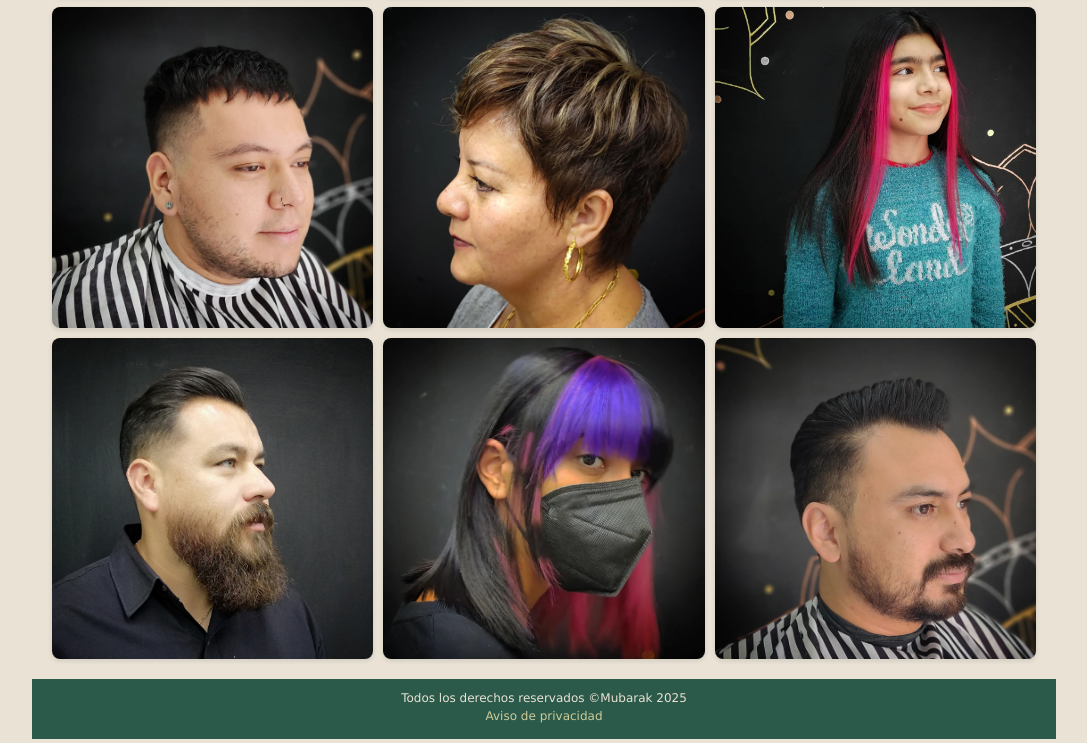
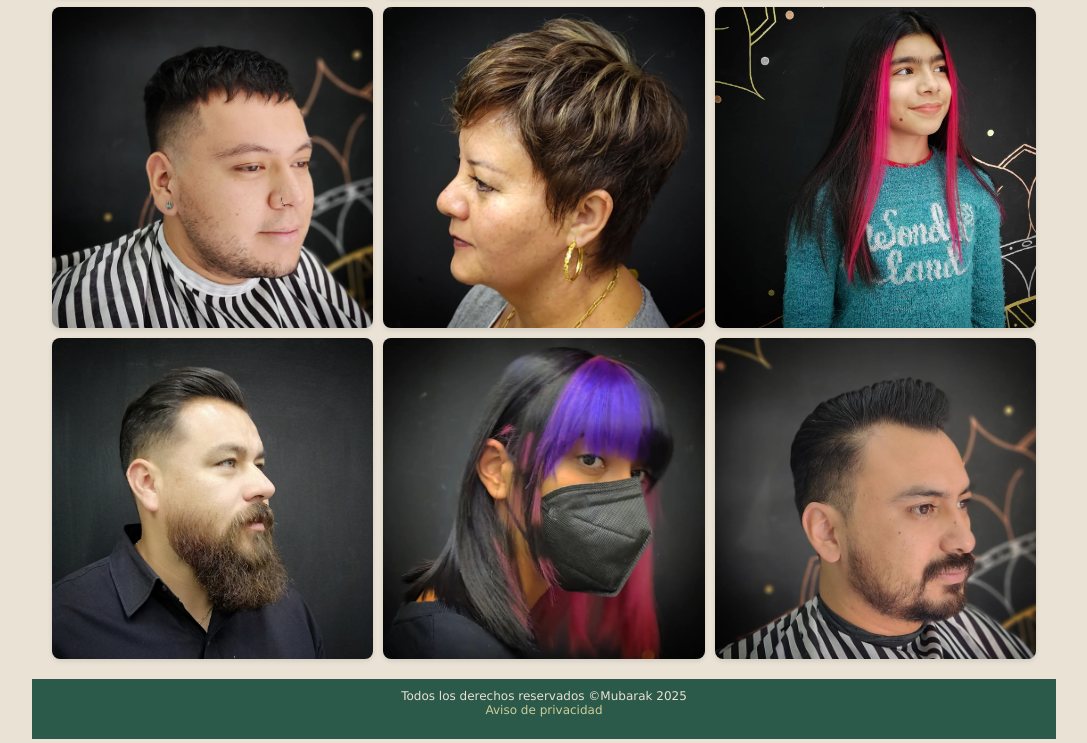
Before and after one commit to Dani2904-8373/Mub-arak, a plain HTML site: page Galeria.html in a window 1280 px wide. Shown: the part 826-1569 px from the top of the page, without its empty margins (96-1183 px from the left). Drawn offline with Linux system fonts and the light colour scheme.

Commit message:
Update EstiloGaleria.css

```diff
--- a/EstiloGaleria.css
+++ b/EstiloGaleria.css
@@ -117,14 +117,9 @@
 
 #pie {
     background-color: #2b594a;
-	line-height: 18px;
 	width: 1024px;
 	height: 50px;
-	align-content: center;
 	text-align: center;
-	justify-content: space-between;
-	flex-direction: column;
-	display: flex;
 	padding-top: 10px;
     color: #e9e2d5;
     font-family: "Lucida Grande", "Lucida Sans Unicode", "Lucida Sans", "DejaVu Sans", Verdana, sans-serif;
```
